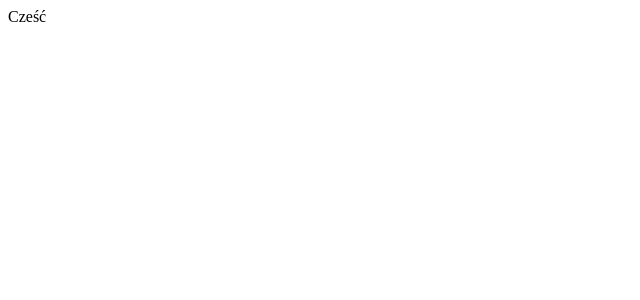
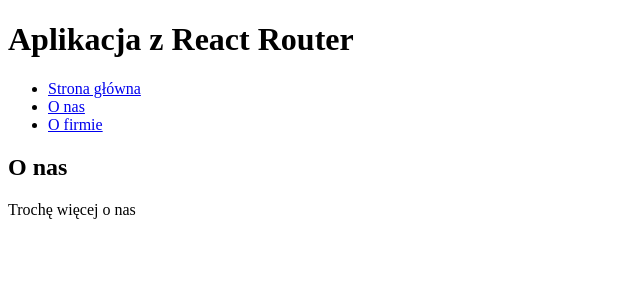
Before and after one commit to patrykw33/coderslab-projekt-2018, a React app: page /#/about/us in a window 1280 px wide. Shown: the top 300 px of the page, without its empty margins (0-640 px from the left). Built offline with nearby package versions, Linux system fonts and the light colour scheme; the HTML template or start-up script is replaced by a standard one.

Commit message:
zadanie 1

```diff
--- a/package.json
+++ b/package.json
@@ -19,9 +19,12 @@
   "devDependencies": {
     "babel-core": "^6.26.3",
     "babel-loader": "^7.1.5",
+    "babel-preset-env": "^1.7.0",
     "babel-preset-react": "^6.24.1",
+    "babel-preset-stage-2": "^6.24.1",
     "react": "^16.4.2",
     "react-dom": "^16.4.2",
+    "react-router-dom": "^4.3.1",
     "webpack": "^4.16.4",
     "webpack-cli": "^3.1.0",
     "webpack-dev-server": "^3.1.5"
--- /dev/null
+++ b/src/AboutCompany.jsx
@@ -0,0 +1,10 @@
+import React from "react";
+import AboutTemplate from "./AboutTemplate"
+
+const AboutCompany = () => (
+    <AboutTemplate>
+        <p>Trochę więcej informacji na temat naszej firmy</p>
+    </AboutTemplate>
+);
+
+export default AboutCompany;
--- /dev/null
+++ b/src/AboutTemplate.jsx
@@ -0,0 +1,10 @@
+import React from "react";
+
+const AboutTemplate = ({ children }) => (
+    <div>
+        <h2>O nas</h2>
+        { children }
+    </div>
+);
+
+export default AboutTemplate;
--- /dev/null
+++ b/src/AboutUs.jsx
@@ -0,0 +1,10 @@
+import React from "react";
+import AboutTemplate from "./AboutTemplate"
+
+const AboutUs = () => (
+    <AboutTemplate>
+        <p>Trochę więcej o nas</p>
+    </AboutTemplate>
+);
+
+export default AboutUs;
--- /dev/null
+++ b/src/App.jsx
@@ -0,0 +1,31 @@
+import React from "react";
+import { HashRouter, Route, Switch } from "react-router-dom";
+import Main from "./Main";
+import AboutUs from "./AboutUs";
+import AboutCompany from "./AboutCompany";
+import NotFound from "./NotFound"
+import MainTemplate from "./MainTemplate";
+import Navigation from "./Navigation"
+
+class App extends React.Component {
+    render(){
+        return(
+                <MainTemplate>
+                    <HashRouter>
+                        <React.Fragment>
+                                <Navigation/>
+                                    <Switch>
+                                        <Route exact path="/" component={ Main } />
+                                        <Route path="/about/us" component={ AboutUs }/>
+                                        <Route path="/about/company" component={ AboutCompany }/>
+                                        <Route component={ NotFound }/>
+                                    </Switch>
+                        </React.Fragment>
+                    </HashRouter>
+                </MainTemplate>
+
+        );
+    }
+}
+
+export default App;
--- /dev/null
+++ b/src/Main.jsx
@@ -0,0 +1,5 @@
+import React from "react";
+
+const Main = () => <div>Witaj na stronie</div>;
+
+export default Main;
--- /dev/null
+++ b/src/MainTemplate.jsx
@@ -0,0 +1,10 @@
+import React from "react";
+
+const MainTemplate = ({ children }) => (
+    <div>
+        <h1>Aplikacja z React Router</h1>
+        { children }
+    </div>
+);
+
+export default MainTemplate;
--- /dev/null
+++ b/src/Navigation.jsx
@@ -0,0 +1,18 @@
+import React from "react";
+import { Link } from "react-router-dom";
+
+const Navigation = () => (
+    <ul>
+        <li key="main">
+            <Link to="/">Strona główna</Link>
+        </li>
+        <li key="about-us">
+            <Link to="/about/us">O nas</Link>
+        </li>
+        <li key="about-company">
+            <Link to="/about/company">O firmie</Link>
+        </li>
+    </ul>
+);
+
+export default Navigation;
--- /dev/null
+++ b/src/NotFound.jsx
@@ -0,0 +1,6 @@
+import React from "react";
+
+const NotFound = () => <div>404 :-(</div>;
+
+
+export default NotFound;
--- a/src/index.js
+++ b/src/index.js
@@ -1,7 +1,8 @@
 import React from "react";
 import ReactDOM from "react-dom";
+import App from "./App"
 
 ReactDOM.render(
-    <div>Cześć</div>,
+    <App />,
     document.getElementById("app")
 )
--- a/webpack.config.js
+++ b/webpack.config.js
@@ -10,6 +10,9 @@
             }
         ]
     },
+    resolve: {
+        extensions: ["*", ".js", ".jsx"]
+    },
     output: {
         path: __dirname + "/dist",
         filename: "bundle.js"
```
Also changed, not shown: .babelrc, 1 other file (tests, documents, lock files or other folders).
